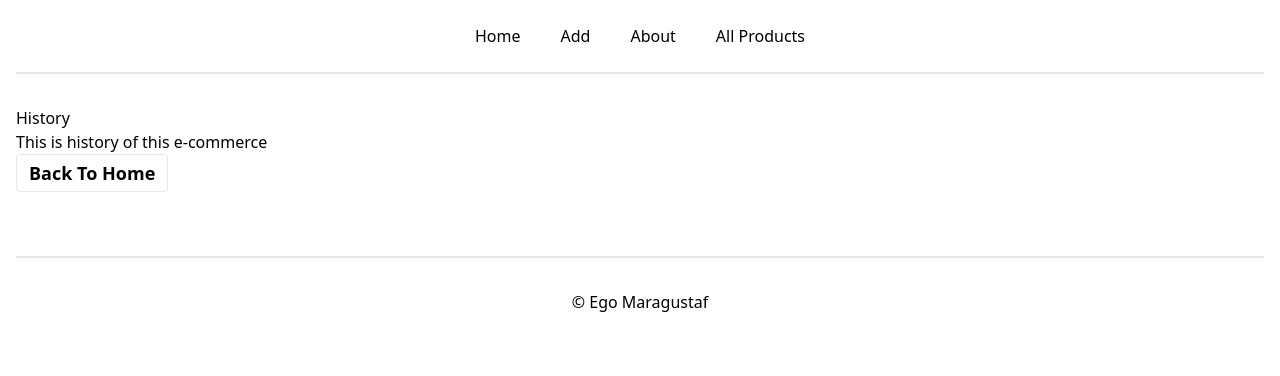
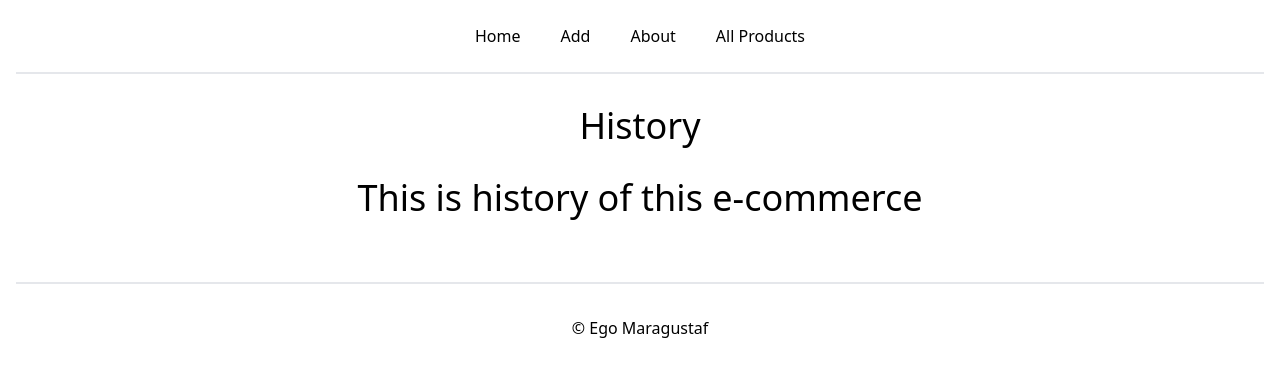
Before and after one commit to egomaragustaf/learn-react-ts, a React (Vite) app: page /about in a window 1280 px wide. Shown: the top 376 px of the page. Built offline with nearby package versions, Linux system fonts and the light colour scheme.

Commit message:
style: styling and layouting about page

```diff
--- a/src/routes/about.tsx
+++ b/src/routes/about.tsx
@@ -1,15 +1,12 @@
-import { Link } from "react-router-dom";
-
-import { Button, Layout } from "../components";
+import { Layout } from "../components";
 
 export default function AboutRoute() {
   return (
     <Layout>
-      <h1>History</h1>
-      <p>This is history of this e-commerce</p>
-      <Button>
-        <Link to="/">Back To Home</Link>
-      </Button>
+      <div className="w-full flex flex-col justify-center items-center text-4xl gap-8">
+        <h1>History</h1>
+        <p>This is history of this e-commerce</p>
+      </div>
     </Layout>
   );
 }
```
